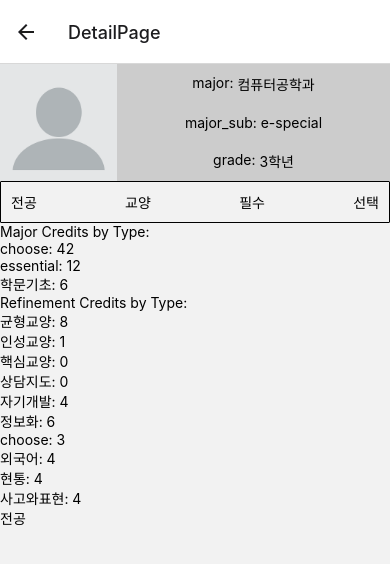
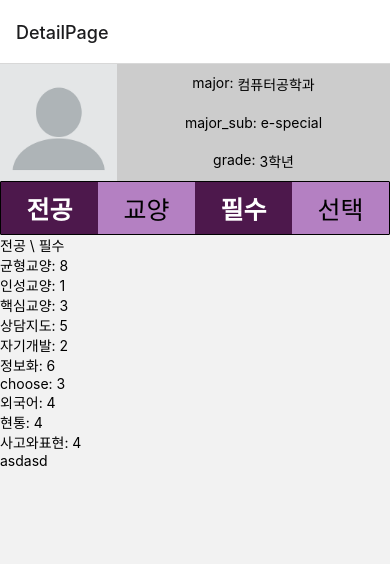
Before and after one commit to hz6450/2023-2-MobileProject, a React Native app in the folder mobileProject/: screen /DetailPage in a window 390 px wide. Shown: the top 564 px of the page. Built offline with nearby package versions, Linux system fonts and the light colour scheme; no server answers.

Commit message:
add btn or major&refinement

```diff
--- a/mobileProject/App.js
+++ b/mobileProject/App.js
@@ -66,7 +66,7 @@ function OcrResultsStackScreen() {
 function App() {
   return (
     <NavigationContainer>
-      <Stack.Navigator initialRouteName="Login">
+      <Stack.Navigator initialRouteName="DetailPage">
         <Stack.Screen name="Login" component={LoginScreen} />
         <Stack.Screen
           name="MainTab"
--- a/mobileProject/screen/detail/DetailPage.js
+++ b/mobileProject/screen/detail/DetailPage.js
@@ -1,18 +1,17 @@
 //전공페이지
-import {SafeAreaView,TouchableOpacity, Text, View, Image} from 'react-native';
+import {SafeAreaView,TouchableOpacity, Text, View, Image, Pressable} from 'react-native';
 import { useEffect, useState } from 'react';
-import icons from '../../styles/icons';
+import {icons, COLORS} from '../../styles';
 import Major from './Major';
 import Refinement from './Refinement';
 import {MajorList, RefinementList} from './List/List';
+import styles from './DetailPage.style';
 
 const DetailPage = () => {
-    const types = ['essential', 'choose']// 필수, 선택
-    const major_types = ['Major', 'Refinement'] //전공 교양
-
+    const types = ['필수', '선택']// 필수, 선택
+    const major_types = ['전공', '교양'] //전공 교양
     const [majorCreditsByType, setMajorCreditsByType] = useState({});
     const [refinementCreditsByType, setRefinementCreditsByType] = useState({});
-
     const [state, setState] = useState(types[0]);
     const [majorState, setMajorState] = useState(major_types[0]);
 
@@ -36,14 +35,9 @@ const DetailPage = () => {
         setRefinementCreditsByType(calculateCreditsByType(RefinementList));
     }, []);
 
-    const creditInfo = {
-        refinement_Choose: 20, // 교양
-        refinement_Essential: 15, // 교양
-        major_Choose: 15, // 전공선택
-        major_Essential: 30, // 전공필수
-        // 필요하다면 추가적인 학점 정보를 여기에 넣을 수 있습니다.
-    };
+    useEffect(() => {
 
+    },[majorState, state]);
 
     const getMajorSubDescription = (sub) => {
         const descriptions = {
@@ -54,9 +48,30 @@ const DetailPage = () => {
         };
         return descriptions[sub] || '분류 없음';
     };
+    const renderButton = (type, currentState, setStateFunction) => {
+        return (
+            <TouchableOpacity
+                onPress={() => setStateFunction(type)}
+                style={[{ backgroundColor: currentState === type ? COLORS.eggplant : COLORS.lilac }, styles.typeBtn]}
+            >
+                <Text
+                    style={[{
+                        color: currentState === type ? 'white' : 'black',
+                        fontWeight: currentState === type ? 'bold' : 'normal',
+                    }, styles.typeText]}
+                >
+                    {type}
+                </Text>
+            </TouchableOpacity>
+        );
+    };
 
     return (
         <SafeAreaView>
+            {/*
+            상단 프로플 페이지를 보여주기 위함
+            전공, 복수전공, 학년을 보여줍니다.
+            */}
             <View style={{flexDirection:"row", justifyContent:"center", alignItems:'center' }}>
                 <Image source={icons.user} style={{width:"30%", height:"100%"}}/>
                 <View style={{flexDirection:"column", width:"70%", alignItems:'center', backgroundColor:"#cccccc"}}>
@@ -75,40 +90,28 @@ const DetailPage = () => {
                 </View>
             </View>
 
+            {/*
+                프로필 아래 버튼들이며 각 버튼을 누르면 해당하는 전공/교양/필수/선택에 대한 정보를 보여줍니다.
+                클릭이 된곳은 배경이 COLORS.eggplant색으로 지정을 해놓으며, 가독성을 위해 흰색으로 Text색을 지정, bold사용
+            */}
+            <View style={styles.typeContainer}>
+                <View style={{ flex: 1, flexDirection: 'row' }}>
+                    {renderButton(major_types[0], majorState, setMajorState)}
+                    {renderButton(major_types[1], majorState, setMajorState)}
+                </View>
+                <View style={{ flex: 1, flexDirection: 'row' }}>
+                    {renderButton(types[0], state, setState)}
+                    {renderButton(types[1], state, setState)}
+                </View>
+            </View>
 
 
-
-            <View style={{flexDirection: 'row', justifyContent: 'space-between', padding: 10, borderWidth: 1, borderRadius: 1}}>
-                <TouchableOpacity onPress={() => setMajorState(major_types[0])}>
-                    <Text>전공</Text>
-                </TouchableOpacity>
-                <TouchableOpacity onPress={() => setMajorState(major_types[1])}>
-                    <Text>교양</Text>
-                </TouchableOpacity>
-                <TouchableOpacity onPress={() => setState(types[0])}>
-                    <Text>필수</Text>
-                </TouchableOpacity>
-                <TouchableOpacity onPress={() => setState(types[1])}>
-                    <Text>선택</Text>
-                </TouchableOpacity>
-            </View>
-            <View>
-                <Text>Major Credits by Type:</Text>
-                {Object.entries(majorCreditsByType).map(([type, credits]) => (
-                    <Text key={type}>{`${type}: ${credits}`}</Text>
-                ))}
-                <Text>Refinement Credits by Type:</Text>
-                {Object.entries(refinementCreditsByType).map(([type, credits]) => (
-                    <Text key={type}>{`${type}: ${credits}`}</Text>
-                ))}
-            </View>
-
-            {majorState === major_types[0] ? <Major state = {state}/>: <Refinement state = {state} />}
-
-
-
-
-
+            <Major
+            type = {majorState}
+            state = {state}
+            majorCreditsByType = {majorCreditsByType}
+            refinementCreditsByType = {refinementCreditsByType}
+            />
 
         </SafeAreaView>
     );
--- /dev/null
+++ b/mobileProject/screen/detail/DetailPage.style.js
@@ -0,0 +1,23 @@
+import { StyleSheet } from "react-native";
+import { COLORS } from "../../styles";
+
+const styles = StyleSheet.create({
+    typeBtn:{
+        flex:1,
+        padding: 8,
+        justifyContent:'center',
+        alignItems:'center',
+    },
+    typeText:{
+        fontSize:25,
+    },
+    typeContainer:{
+        flexDirection: 'row',
+        justifyContent: 'space-between',
+        borderWidth: 1,
+        borderRadius: 1,
+        backgroundColor: COLORS.lilac
+    },
+})
+
+export default styles;
--- a/mobileProject/screen/detail/List/List.js
+++ b/mobileProject/screen/detail/List/List.js
@@ -2,11 +2,12 @@
 const types = ['choose', 'essential', '균형교양', '사고와표현', '상담지도', '외국어', '인성교양', '자기개발', '정보화', '학문기초', '핵심교양', '현통']
 
 const MajorList = [
-    {"types":"choose","title":"모바일프로그래밍","credit":3,"grade":3,"semester":1,"score":"B+"},
+{"types":"essential","title":"오픈소스SW프로젝트(PBL)","credit":3,"grade":3,"semester":1,"score":"B+"},
+{"types":"학문기초","title":"이산수학","credit":3,"grade":1,"semester":2,"score":"A"},
+{"types":"choose","title":"모바일프로그래밍","credit":3,"grade":3,"semester":1,"score":"B+"},
 {"types":"choose","title":"운영체제","credit":3,"grade":3,"semester":1,"score":"B+"},
 {"types":"choose","title":"사이버보안개론","credit":3,"grade":3,"semester":1,"score":"B+"},
 {"types":"choose","title":"컴퓨터네트워크","credit":3,"grade":3,"semester":1,"score":"A+"},
-{"types":"essential","title":"오픈소스SW프로젝트(PBL)","credit":3,"grade":3,"semester":1,"score":"B+"},
 {"types":"choose","title":"기초프로젝트Ⅱ(PBL AdventureDesign)","credit":3,"grade":2,"semester":2,"score":"A+"},
 {"types":"choose","title":"데이타베이스","credit":3,"grade":2,"semester":2,"score":"A"},
 {"types":"choose","title":"고급객체지향프로그래밍","credit":3,"grade":2,"semester":2,"score":"A"},
@@ -18,7 +19,6 @@ const MajorList = [
 {"types":"choose","title":"객체지향프로그래밍(PBL)","credit":3,"grade":2,"semester":1,"score":"B+"},
 {"types":"choose","title":"사물인터넷","credit":3,"grade":2,"semester":1,"score":"A"},
 {"types":"essential","title":"데이터구조","credit":3,"grade":2,"semester":1,"score":"A+"},
-{"types":"학문기초","title":"이산수학","credit":3,"grade":1,"semester":2,"score":"A"},
 {"types":"choose","title":"프로그래밍&응용(PBL)","credit":3,"grade":1,"semester":2,"score":"A+"},
 {"types":"학문기초","title":"확률및통계","credit":3,"grade":1,"semester":1,"score":"A+"},
 {"types":"choose","title":"기초설계(TIPS)","credit":3,"grade":1,"semester":1,"score":"A+"}
@@ -26,22 +26,22 @@ const MajorList = [
 
 const RefinementList = [{"types":"균형교양","title":"인간과심리","credit":3,"grade":3,"semester":1,"score":"B+"},
 {"types":"인성교양","title":"공동체와세계시민","credit":1,"grade":3,"semester":1,"score":"A"},
-{"types":"핵심교양","title":"인성채플","credit":0,"grade":3,"semester":1,"score":"P"},
-{"types":"상담지도","title":"상담지도(교수-학생상담)","credit":0,"grade":3,"semester":1,"score":"P"},
-{"types":"상담지도","title":"상담지도(교수-학생상담)","credit":0,"grade":2,"semester":2,"score":"P"},
+{"types":"핵심교양","title":"인성채플","credit":1,"grade":3,"semester":1,"score":"P"},
+{"types":"상담지도","title":"상담지도(교수-학생상담)","credit":1,"grade":3,"semester":1,"score":"P"},
+{"types":"상담지도","title":"상담지도(교수-학생상담)","credit":1,"grade":2,"semester":2,"score":"P"},
 {"types":"균형교양","title":"세상을바꾸는아름다운수학","credit":3,"grade":2,"semester":2,"score":"B+"},
-{"types":"핵심교양","title":"인성채플","credit":0,"grade":2,"semester":2,"score":"P"},
+{"types":"핵심교양","title":"인성채플","credit":1,"grade":2,"semester":2,"score":"P"},
 {"types":"자기개발","title":"진로탐색및목표설정","credit":1,"grade":2,"semester":2,"score":"P"},
-{"types":"상담지도","title":"상담지도(교수-학생상담)","credit":0,"grade":2,"semester":1,"score":"P"},
-{"types":"핵심교양","title":"인성채플","credit":0,"grade":2,"semester":1,"score":"P"},
+{"types":"상담지도","title":"상담지도(교수-학생상담)","credit":1,"grade":2,"semester":1,"score":"P"},
+{"types":"핵심교양","title":"인성채플","credit":1,"grade":2,"semester":1,"score":"P"},
 {"types":"정보화","title":"파이썬프로그래밍","credit":3,"grade":3,"semester":2,"score":"A+"},
 {"types":"choose","title":"창의적SW디자인","credit":3,"grade":1,"semester":2,"score":"B+"},
 {"types":"외국어","title":"English Reading and Writing II","credit":2,"grade":1,"semester":2,"score":"C"},
 {"types":"현통","title":"현대문화와통일사상 II","credit":2,"grade":1,"semester":2,"score":"C+"},
 {"types":"사고와표현","title":"테크니컬라이팅","credit":2,"grade":1,"semester":2,"score":"B"},
-{"types":"자기개발","title":"사제동행세미나(4차산업혁명탐색)","credit":1,"grade":1,"semester":2,"score":"P"},
+{"types":"상담지도","title":"사제동행세미나(4차산업혁명탐색)","credit":1,"grade":1,"semester":2,"score":"P"},
 {"types":"자기개발","title":"대학생활과진로설계","credit":1,"grade":1,"semester":1,"score":"P"},
-{"types":"자기개발","title":"사제동행세미나(4차산업혁명탐색)","credit":1,"grade":1,"semester":1,"score":"P"},
+{"types":"상담지도","title":"사제동행세미나(4차산업혁명탐색)","credit":1,"grade":1,"semester":1,"score":"P"},
 {"types":"균형교양","title":"기업가정신I(창업)","credit":2,"grade":1,"semester":1,"score":"D"},
 {"types":"현통","title":"현대문화와통일사상 I","credit":2,"grade":1,"semester":1,"score":"C"},
 {"types":"정보화","title":"CT와SW의이해","credit":3,"grade":1,"semester":1,"score":"A"},
--- a/mobileProject/screen/detail/Major.js
+++ b/mobileProject/screen/detail/Major.js
@@ -1,11 +1,32 @@
-//전공페이지
+// 해야할 것
+// 전체 리스트 볼수 있게 해야함
+// 각 텍스트 눌러서 세부 정보를 볼 수 있게 해야함
+//
+// css작업
+
 import {SafeAreaView, Text, View} from 'react-native';
-import { useState } from 'react';
-const Major = ({state}) => {
+import { useState, useEffect } from 'react';
+const Major = ({type, state, majorCreditsByType, refinementCreditsByType}) => {
+    //type: 전공 교양
+    //state: 필수 선택
+    //creditsByType: 각 학점
+
+    const major_types = ['Major', 'Refinement'] //전공 교양
+    const printcreditsByType = (types) => (
+        Object.entries(types).map(([key, index]) => (
+            <Text key={key}>{`${key}: ${index}`}</Text>
+        ))
+    )
 
     return (
         <SafeAreaView>
-            <Text>전공</Text>
+            <Text>{type} \ {state} </Text>
+            {type === major_types[0] ?
+                // 전공에 대한 로직
+                printcreditsByType(majorCreditsByType):printcreditsByType(refinementCreditsByType)
+            }
+            {(type === major_types[0]) ?<Text>asd</Text>:<Text>asdasd</Text>}
+
         </SafeAreaView>
     );
 }
--- /dev/null
+++ b/mobileProject/styles/index.js
@@ -0,0 +1,4 @@
+import icons from './icons';
+import {COLORS} from './theme';
+
+export {icons, COLORS}
--- /dev/null
+++ b/mobileProject/styles/theme.js
@@ -0,0 +1,15 @@
+const COLORS = {
+    lilac: "#B480C2", //primary
+    eggplant: "#4D184C", //secondary
+    lavender: "#E1C3F9", //tertiary
+    magenta: "#CD3184", //quaternary
+	plum: "#8D0837", //quinary
+
+    gray: "#AEA8BD",
+    lightgray: "#E7E7E9",
+
+    white: "#F3F4F8",
+    lightWhite: "#FAFAFC",
+};
+
+export {COLORS};
```
